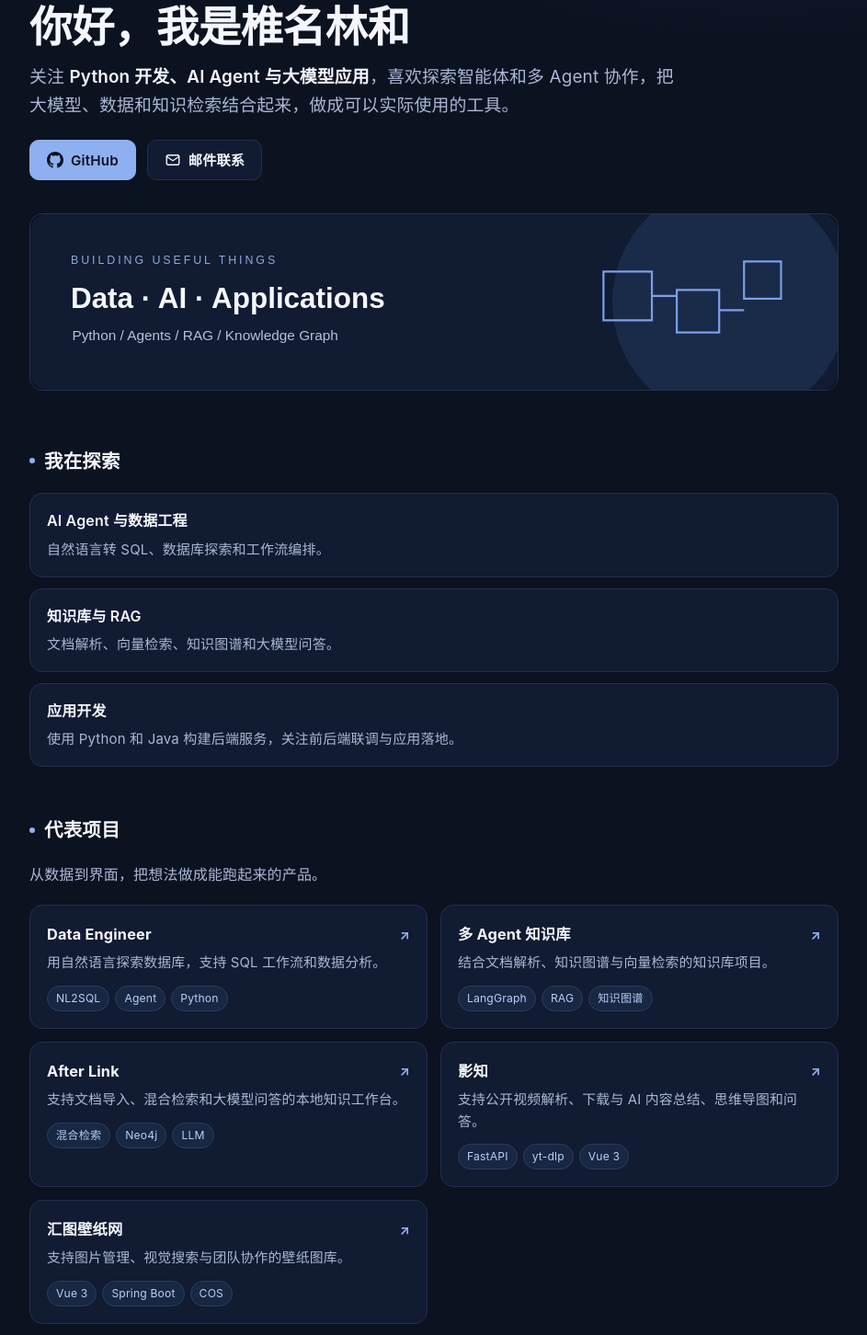
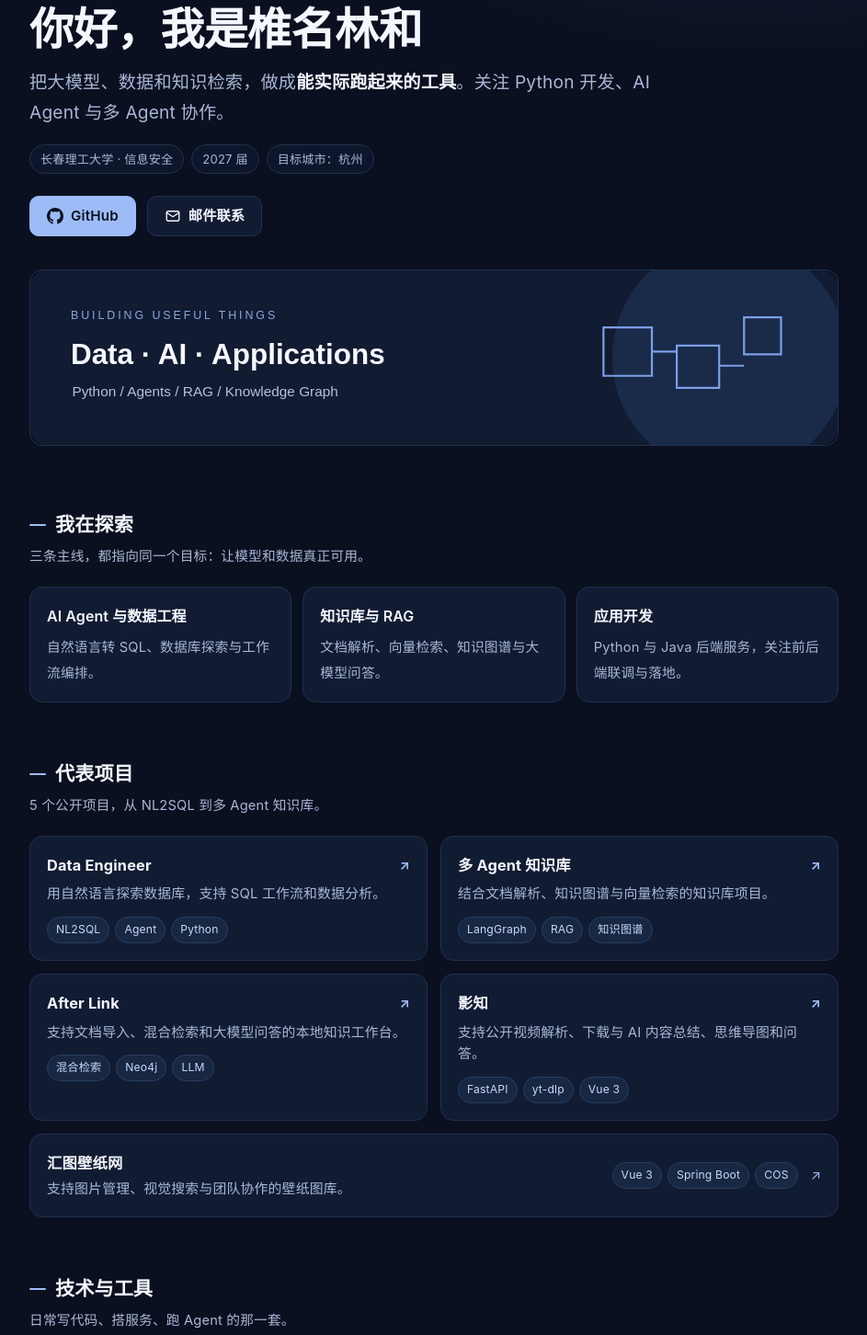
Before and after one commit to Huangbingshuai/Huangbingshuai.github.io, a plain HTML site: page index.html in a window 1280 px wide. Shown: the part 97-1549 px from the top of the page at 92% size, without its empty margins (168-1111 px from the left). Drawn offline with Linux system fonts and the light colour scheme.

Commit message:
调整主页措辞与版式

```diff
--- a/index.html
+++ b/index.html
@@ -4,21 +4,25 @@
 <meta charset="utf-8">
 <meta name="viewport" content="width=device-width, initial-scale=1">
 <title>椎名林和 · Python / AI Agent / 数据工程</title>
-<meta name="description" content="椎名林和 — 关注 Python 开发、AI Agent、RAG 与数据工程，长春理工大学信息安全专业 2027 届。">
+<meta name="description" content="椎名林和 — 关注 Python 开发、AI Agent、RAG 与数据工程，长春理工大学信息安全专业 2027 届，寻找杭州的 Python 与 AI 应用开发机会。">
 <meta property="og:title" content="椎名林和 · Python / AI Agent / 数据工程">
-<meta property="og:description" content="关注 Python 开发、AI Agent、RAG 与数据工程，把大模型、数据和知识检索做成可以实际使用的工具。">
+<meta property="og:description" content="把大模型、数据和知识检索，做成能实际跑起来的工具。">
 <meta property="og:type" content="profile">
 <meta name="color-scheme" content="dark">
+<script type="application/ld+json">
+{"@context":"https://schema.org","@type":"Person","name":"椎名林和","alternateName":"Huangbingshuai","jobTitle":"Python Developer / AI Agent Engineer","url":"https://huangbingshuai.github.io","sameAs":["https://github.com/Huangbingshuai"],"alumniOf":{"@type":"CollegeOrUniversity","name":"长春理工大学"},"knowsAbout":["Python","AI Agent","RAG","NL2SQL","LangGraph","Neo4j"]}
+</script>
 <style>
   :root{
-    --bg:#0b1220;
-    --panel:#111b31;
+    --bg:#0a1020;
+    --panel:#111c33;
     --panel-2:#16233d;
     --text:#f5f7ff;
-    --muted:#aab8d6;
-    --accent:#8fb0f0;
-    --accent-strong:#b9cdf7;
+    --muted:#a9b7d6;
+    --accent:#9dbcf7;
+    --accent-strong:#c6d8fb;
     --border:#22304d;
+    --border-strong:#33456b;
     --radius:14px;
     --max:920px;
   }
@@ -30,7 +34,7 @@
       radial-gradient(900px 520px at 78% -8%, #1a2a49 0%, rgba(26,42,73,0) 62%),
       var(--bg);
     color:var(--text);
-    font:16px/1.65 -apple-system,BlinkMacSystemFont,"Segoe UI","PingFang SC","Hiragino Sans GB","Microsoft YaHei",system-ui,sans-serif;
+    font:16px/1.7 -apple-system,BlinkMacSystemFont,"Segoe UI","PingFang SC","Hiragino Sans GB","Microsoft YaHei",system-ui,sans-serif;
     letter-spacing:.01em;
   }
   a{color:var(--accent);text-decoration:none}
@@ -39,46 +43,67 @@
   .skip{position:absolute;left:-9999px;top:0;background:var(--panel);color:var(--text);padding:.6rem 1rem;border-radius:0 0 8px 0}
   .skip:focus{left:0;z-index:10}
   .wrap{max-width:var(--max);margin:0 auto;padding:0 20px}
+
   header.hero{padding:64px 0 8px}
-  .eyebrow{color:var(--muted);font-size:.82rem;letter-spacing:.22em;text-transform:uppercase;margin:0 0 14px}
-  h1{font-size:clamp(2rem,5vw,2.9rem);line-height:1.15;margin:0 0 12px;letter-spacing:-.01em}
-  .tagline{font-size:clamp(1rem,2.4vw,1.18rem);color:var(--muted);margin:0 0 22px;max-width:60ch}
+  .eyebrow{color:var(--muted);font-size:.8rem;letter-spacing:.24em;text-transform:uppercase;margin:0 0 16px}
+  h1{font-size:clamp(2.05rem,5vw,3rem);line-height:1.14;margin:0 0 14px;letter-spacing:-.012em}
+  .tagline{font-size:clamp(1rem,2.4vw,1.2rem);color:var(--muted);margin:0 0 18px;max-width:58ch}
   .tagline strong{color:var(--text);font-weight:600}
+  .meta{list-style:none;display:flex;flex-wrap:wrap;gap:8px;margin:0 0 24px;padding:0}
+  .meta li{font-size:.82rem;color:var(--muted);border:1px solid var(--border);border-radius:999px;padding:4px 11px;background:rgba(17,28,51,.6)}
   .actions{display:flex;flex-wrap:wrap;gap:12px}
   .btn{display:inline-flex;align-items:center;gap:8px;min-height:44px;padding:0 18px;border-radius:10px;border:1px solid var(--border);background:var(--panel);color:var(--text);font-weight:600;font-size:.95rem;transition:background .18s ease,border-color .18s ease,transform .18s ease}
-  .btn:hover{background:var(--panel-2);border-color:#33456b;color:var(--text);text-decoration:none}
+  .btn:hover{background:var(--panel-2);border-color:var(--border-strong);color:var(--text);text-decoration:none}
   .btn:active{transform:translateY(1px)}
-  .btn.primary{background:var(--accent);border-color:var(--accent);color:#0b1220}
-  .btn.primary:hover{background:var(--accent-strong);border-color:var(--accent-strong);color:#0b1220}
+  .btn.primary{background:var(--accent);border-color:var(--accent);color:#0a1020}
+  .btn.primary:hover{background:var(--accent-strong);border-color:var(--accent-strong);color:#0a1020}
   .btn svg{width:18px;height:18px;flex:none}
   .banner{margin:36px 0 0}
   .banner img{display:block;width:100%;height:auto;border-radius:var(--radius);border:1px solid var(--border)}
-  main{padding-bottom:56px}
-  section{margin-top:52px}
-  h2{font-size:1.28rem;margin:0 0 18px;letter-spacing:.01em;display:flex;align-items:center;gap:10px}
-  h2::before{content:"";width:6px;height:6px;border-radius:50%;background:var(--accent);flex:none}
+
+  main{padding-bottom:48px}
+  section{margin-top:60px;scroll-margin-top:24px}
+  .section-head{display:grid;gap:4px;margin:0 0 20px}
+  h2{font-size:1.32rem;margin:0;letter-spacing:.005em;display:flex;align-items:center;gap:10px}
+  h2::before{content:"";width:18px;height:2px;border-radius:2px;background:var(--accent);flex:none}
+  .section-head p{margin:0;color:var(--muted);font-size:.92rem}
   .lede{color:var(--muted);margin:0 0 20px;max-width:72ch}
+
   ul.focus{list-style:none;margin:0;padding:0;display:grid;gap:12px}
-  ul.focus li{background:var(--panel);border:1px solid var(--border);border-radius:var(--radius);padding:16px 18px}
-  ul.focus b{display:block;margin-bottom:4px;font-weight:600}
-  ul.focus span{color:var(--muted);font-size:.94rem}
+  ul.focus li{background:var(--panel);border:1px solid var(--border);border-radius:var(--radius);padding:18px}
+  ul.focus b{display:block;margin-bottom:6px;font-weight:600;letter-spacing:.005em}
+  ul.focus span{color:var(--muted);font-size:.92rem;line-height:1.6}
+  @media (min-width:720px){ul.focus{grid-template-columns:repeat(3,1fr)}}
+
   .projects{display:grid;gap:14px}
-  @media (min-width:720px){.projects{grid-template-columns:1fr 1fr}}
+  .projects .wide .side{display:none}
+  @media (min-width:720px){
+    .projects{grid-template-columns:1fr 1fr}
+    .projects .wide{grid-column:1/-1}
+    .projects .wide .inner{display:grid;grid-template-columns:1fr auto;grid-template-areas:"title side" "desc side";column-gap:24px;row-gap:2px;align-items:start}
+    .projects .wide h3{grid-area:title;margin:0;justify-content:flex-start}
+    .projects .wide p{grid-area:desc;margin:0}
+    .projects .wide h3 .arrow{display:none}
+    .projects .wide .side{grid-area:side;display:flex;align-items:center;gap:14px;align-self:center}
+    .projects .wide .side .arrow{color:var(--accent);font-size:.9rem}
+  }
   .card{display:block;background:var(--panel);border:1px solid var(--border);border-radius:var(--radius);padding:18px;transition:border-color .18s ease,background .18s ease,transform .18s ease}
-  .card:hover{border-color:#3a5080;background:var(--panel-2);transform:translateY(-2px);text-decoration:none}
+  .card:hover{border-color:var(--border-strong);background:var(--panel-2);transform:translateY(-2px);text-decoration:none}
   .card h3{margin:0 0 6px;font-size:1.02rem;color:var(--text);display:flex;align-items:center;justify-content:space-between;gap:10px}
   .card h3 .arrow{color:var(--accent);font-size:.9rem}
   .card p{margin:0 0 12px;color:var(--muted);font-size:.93rem;line-height:1.6}
   .tags{display:flex;flex-wrap:wrap;gap:6px;list-style:none;padding:0;margin:0}
   .tags li{font-size:.76rem;color:var(--accent-strong);background:#182742;border:1px solid #2a3d61;border-radius:999px;padding:3px 9px;white-space:nowrap}
+
   .stack{display:grid;gap:12px}
   @media (min-width:720px){.stack{grid-template-columns:repeat(3,1fr)}}
   .stack div{background:var(--panel);border:1px solid var(--border);border-radius:var(--radius);padding:16px}
   .stack b{display:block;margin-bottom:6px}
   .stack span{color:var(--muted);font-size:.9rem}
+
   .contact{display:flex;flex-wrap:wrap;gap:12px;align-items:center}
   .wechat{margin:0;display:inline-flex;align-items:center;min-height:44px;padding:0 18px;border-radius:10px;border:1px dashed var(--border);color:var(--muted);font-size:.95rem}
-  footer{border-top:1px solid var(--border);margin-top:56px;padding:22px 0 40px;color:var(--muted);font-size:.88rem;display:flex;flex-wrap:wrap;gap:8px;justify-content:space-between}
+  footer{border-top:1px solid var(--border);margin-top:64px;padding:22px 0 40px;color:var(--muted);font-size:.86rem;display:flex;flex-wrap:wrap;gap:8px 20px;justify-content:space-between}
   @media (prefers-reduced-motion: reduce){
     *{transition:none !important;animation:none !important;scroll-behavior:auto !important}
   }
@@ -90,7 +115,12 @@
   <header class="hero">
     <p class="eyebrow">Building useful things</p>
     <h1>你好，我是椎名林和</h1>
-    <p class="tagline">关注 <strong>Python 开发、AI Agent 与大模型应用</strong>，喜欢探索智能体和多 Agent 协作，把大模型、数据和知识检索结合起来，做成可以实际使用的工具。</p>
+    <p class="tagline">把大模型、数据和知识检索，做成<strong>能实际跑起来的工具</strong>。关注 Python 开发、AI Agent 与多 Agent 协作。</p>
+    <ul class="meta" aria-label="基本信息">
+      <li>长春理工大学 · 信息安全</li>
+      <li>2027 届</li>
+      <li>目标城市：杭州</li>
+    </ul>
     <div class="actions">
       <a class="btn primary" href="https://github.com/Huangbingshuai">
         <svg viewBox="0 0 16 16" aria-hidden="true" fill="currentColor"><path d="M8 0C3.58 0 0 3.58 0 8c0 3.54 2.29 6.53 5.47 7.59.4.07.55-.17.55-.38 0-.19-.01-.82-.01-1.49-2.01.37-2.53-.49-2.69-.94-.09-.23-.48-.94-.82-1.13-.28-.15-.68-.52-.01-.53.63-.01 1.08.58 1.23.82.72 1.21 1.87.87 2.33.66.07-.52.28-.87.51-1.07-1.78-.2-3.64-.89-3.64-3.95 0-.87.31-1.59.82-2.15-.08-.2-.36-1.02.08-2.12 0 0 .67-.21 2.2.82.64-.18 1.32-.27 2-.27s1.36.09 2 .27c1.53-1.04 2.2-.82 2.2-.82.44 1.1.16 1.92.08 2.12.51.56.82 1.27.82 2.15 0 3.07-1.87 3.75-3.65 3.95.29.25.54.73.54 1.48 0 1.07-.01 1.93-.01 2.2 0 .21.15.46.55.38A8.013 8.013 0 0 0 16 8c0-4.42-3.58-8-8-8Z"/></svg>
@@ -108,17 +138,22 @@
 
   <main id="main">
     <section aria-labelledby="focus">
+      <div class="section-head">
         <h2 id="focus">我在探索</h2>
+        <p>三条主线，都指向同一个目标：让模型和数据真正可用。</p>
+      </div>
       <ul class="focus">
-        <li><b>AI Agent 与数据工程</b><span>自然语言转 SQL、数据库探索和工作流编排。</span></li>
-        <li><b>知识库与 RAG</b><span>文档解析、向量检索、知识图谱和大模型问答。</span></li>
-        <li><b>应用开发</b><span>使用 Python 和 Java 构建后端服务，关注前后端联调与应用落地。</span></li>
+        <li><b>AI Agent 与数据工程</b><span>自然语言转 SQL、数据库探索与工作流编排。</span></li>
+        <li><b>知识库与 RAG</b><span>文档解析、向量检索、知识图谱与大模型问答。</span></li>
+        <li><b>应用开发</b><span>Python 与 Java 后端服务，关注前后端联调与落地。</span></li>
       </ul>
     </section>
 
     <section aria-labelledby="projects">
+      <div class="section-head">
         <h2 id="projects">代表项目</h2>
-      <p class="lede">从数据到界面，把想法做成能跑起来的产品。</p>
+        <p>5 个公开项目，从 NL2SQL 到多 Agent 知识库。</p>
+      </div>
       <div class="projects">
         <a class="card" href="https://github.com/Huangbingshuai/data_engineer">
           <h3>Data Engineer <span class="arrow" aria-hidden="true">↗</span></h3>
@@ -140,16 +175,24 @@
           <p>支持公开视频解析、下载与 AI 内容总结、思维导图和问答。</p>
           <ul class="tags"><li>FastAPI</li><li>yt-dlp</li><li>Vue 3</li></ul>
         </a>
-        <a class="card" href="https://github.com/Huangbingshuai/draw_wall">
+        <a class="card wide" href="https://github.com/Huangbingshuai/draw_wall">
+          <div class="inner">
             <h3>汇图壁纸网 <span class="arrow" aria-hidden="true">↗</span></h3>
             <p>支持图片管理、视觉搜索与团队协作的壁纸图库。</p>
+            <div class="side">
               <ul class="tags"><li>Vue 3</li><li>Spring Boot</li><li>COS</li></ul>
+              <span class="arrow" aria-hidden="true">↗</span>
+            </div>
+          </div>
         </a>
       </div>
     </section>
 
     <section aria-labelledby="stack">
+      <div class="section-head">
         <h2 id="stack">技术与工具</h2>
+        <p>日常写代码、搭服务、跑 Agent 的那一套。</p>
+      </div>
       <div class="stack">
         <div><b>语言与应用</b><span>Python · Java · TypeScript · Vue 3 · Spring Boot</span></div>
         <div><b>AI 与数据</b><span>Agent · RAG · NL2SQL · LangGraph · Neo4j</span></div>
@@ -158,8 +201,10 @@
     </section>
 
     <section aria-labelledby="contact">
+      <div class="section-head">
         <h2 id="contact">联系我</h2>
-      <p class="lede">长春理工大学信息安全专业，2027 届；目前在寻找杭州的 Python 与 AI 应用开发机会。</p>
+        <p>正在寻找杭州的 Python 与 AI 应用开发机会，欢迎聊聊。</p>
+      </div>
       <div class="contact">
         <a class="btn" href="mailto:infosec_huangb@163.com">infosec_huangb@163.com</a>
         <a class="btn" href="https://github.com/Huangbingshuai">github.com/Huangbingshuai</a>
@@ -170,7 +215,7 @@
 
   <footer>
     <span>椎名林和 · Python / AI Agent / 数据工程</span>
-    <span>持续学习，也持续把想法变成作品。</span>
+    <span>最近更新 2026.11 · 持续学习，也持续把想法变成作品。</span>
   </footer>
 </div>
 </body>
```
Lines whose indentation alone changed are shown as unchanged.
